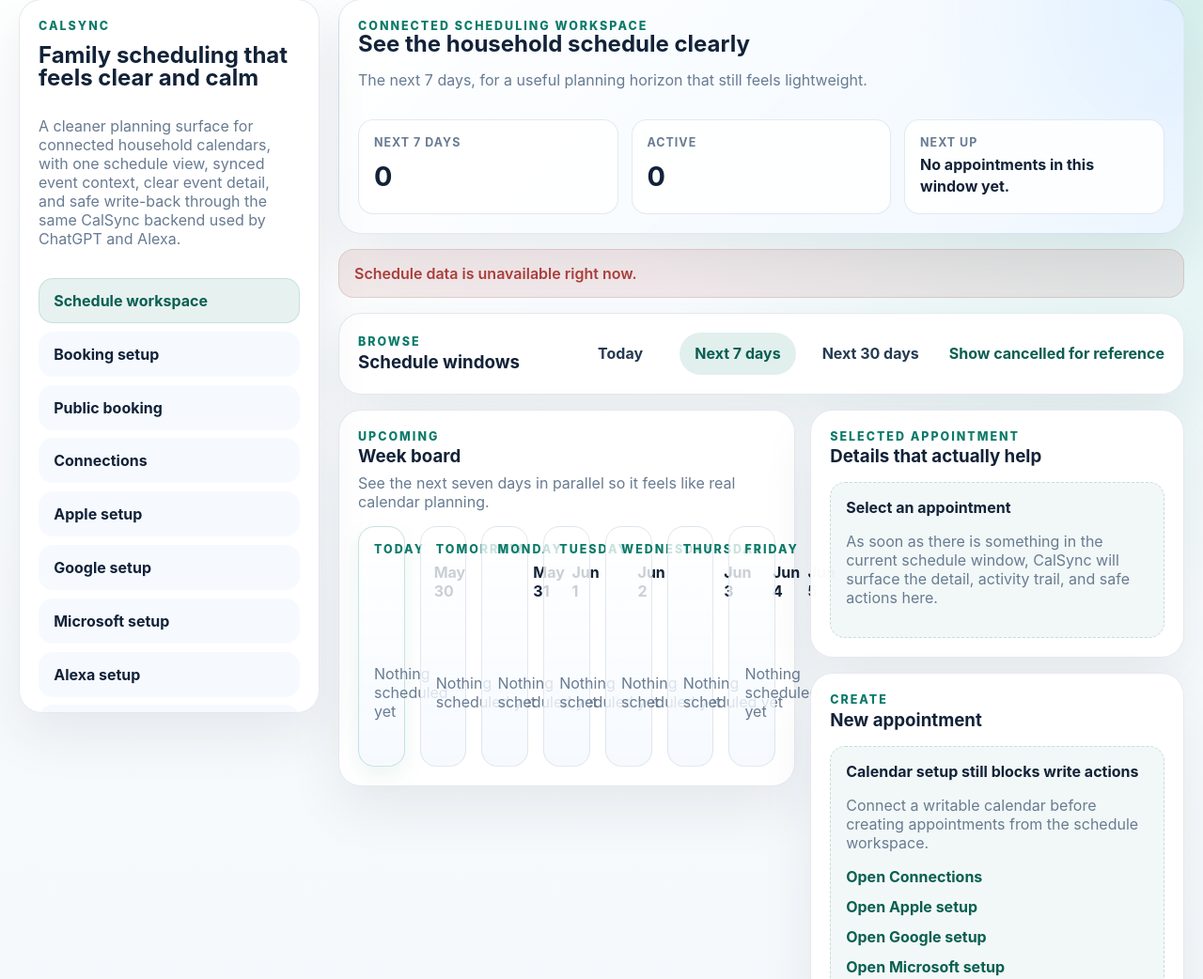
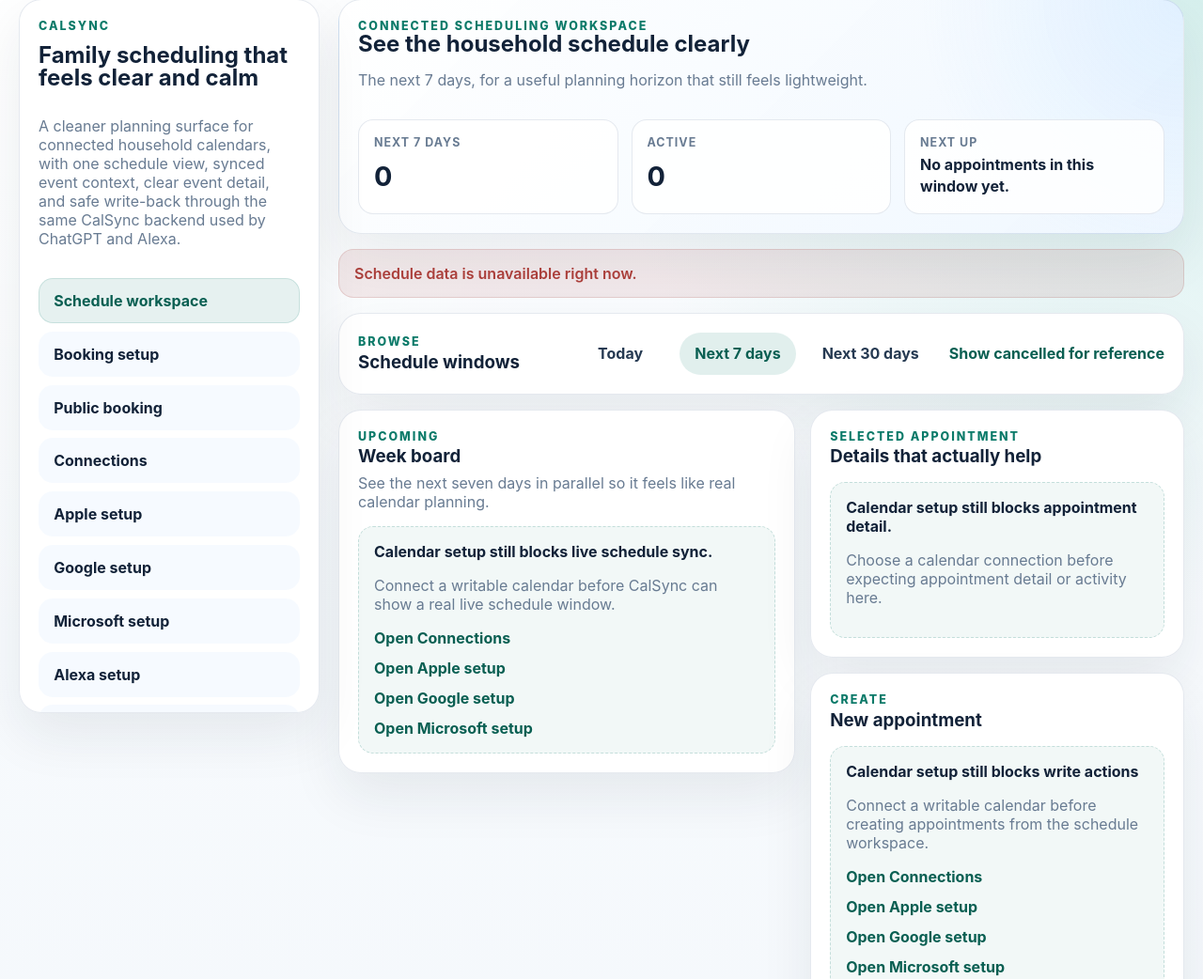
Before and after one commit to NeonButrfly/calsync, a FastAPI app: page / in a window 1280 px wide. Shown: the part 21-1063 px from the top of the page at 94% size. Run offline with FastAPI, Linux system fonts and the light colour scheme; data that the repository does not hold is empty; parts of the project's set-up code (start-up, migrations or seed data) failed here and were passed over.

Commit message:
fix: block empty schedule states without a calendar

```diff
--- a/src/calsync/web/templates/console.html
+++ b/src/calsync/web/templates/console.html
@@ -171,7 +171,18 @@
                 </div>
               </div>
 
-              {% if schedule_board.mode == "month" %}
+              {% if not schedule_ready %}
+              <div class="empty-state">
+                <h4>Calendar setup still blocks live schedule sync.</h4>
+                <p>{{ schedule_block_message }}</p>
+                <div class="stack-actions">
+                  <a class="text-action" href="/connections">Open Connections</a>
+                  <a class="text-action" href="/calendar/setup">Open Apple setup</a>
+                  <a class="text-action" href="/google/setup">Open Google setup</a>
+                  <a class="text-action" href="/microsoft/setup">Open Microsoft setup</a>
+                </div>
+              </div>
+              {% elif schedule_board.mode == "month" %}
               <div class="schedule-board schedule-board--month">
                 {% for week in schedule_board.weeks %}
                 <div class="month-row">
@@ -327,12 +338,17 @@
               </div>
               {% else %}
               <div class="empty-state">
+                {% if not schedule_ready %}
+                <h4>Calendar setup still blocks appointment detail.</h4>
+                <p>{{ detail_block_message }}</p>
+                {% else %}
                 <h4>Select an appointment</h4>
                 <p>
                   As soon as there is something in the current schedule window,
                   CalSync will surface the detail, activity trail, and safe
                   actions here.
                 </p>
+                {% endif %}
               </div>
               {% endif %}
             </article>
```
Also changed, not shown: docs/ops.md (+2 -1 lines), docs/prompts/backend.md (+12 -0 lines), src/calsync/web/routes/console.py (+12 -0 lines), tests/test_console_ui.py (+42 -0 lines), tests/test_docs.py (+7 -0 lines), README.md.
